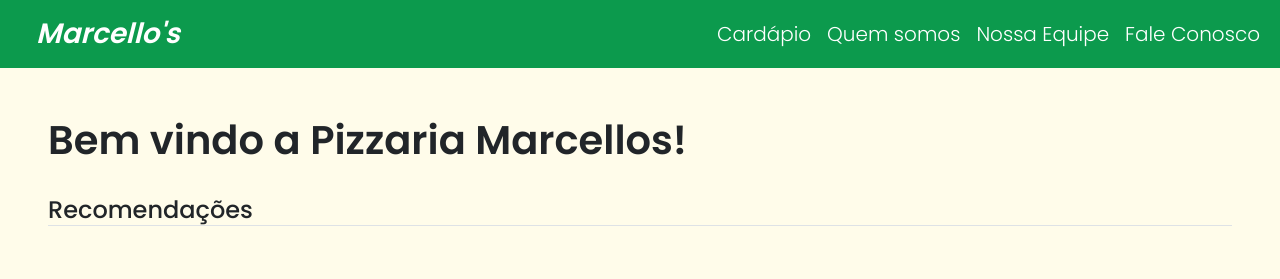
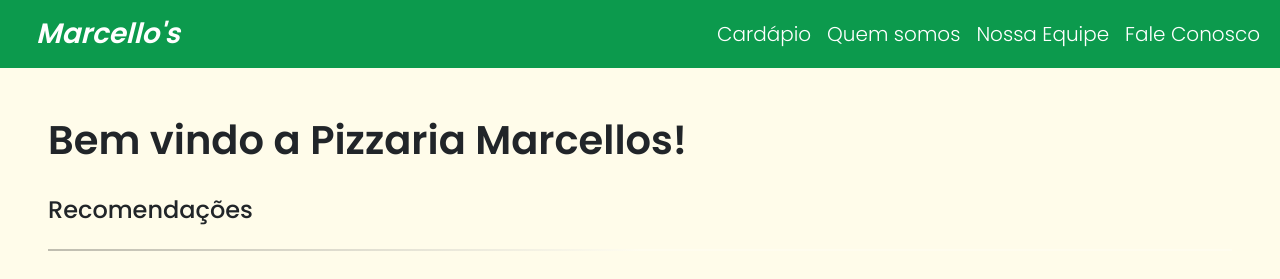
Before and after one commit to GustavoDSCruz/MarcellosPizzaria, a PHP site: page / in a window 1280 px wide. Shown: the top 279 px of the page. Run offline with PHP 8.4, Linux system fonts and the light colour scheme.

Commit message:
add back-to-top section and horizontal rows

```diff
--- a/index.php
+++ b/index.php
@@ -11,20 +11,21 @@
     <link rel="stylesheet" href="css/swiper-bundle.min.css" />
     <link rel="stylesheet" href="css/slider.css" />
 
-    <!--Bootstrap-->
+    <!-- Bootstrap -->
     <link href="https://cdn.jsdelivr.net/npm/bootstrap@5.2.2/dist/css/bootstrap.min.css" rel="stylesheet" integrity="sha384-Zenh87qX5JnK2Jl0vWa8Ck2rdkQ2Bzep5IDxbcnCeuOxjzrPF/et3URy9Bv1WTRi" crossorigin="anonymous">
-    <link rel="stylesheet" href="./css/global.css">
     <script src="https://cdn.jsdelivr.net/npm/bootstrap@5.2.2/dist/js/bootstrap.bundle.min.js" integrity="sha384-OERcA2EqjJCMA+/3y+gxIOqMEjwtxJY7qPCqsdltbNJuaOe923+mo//f6V8Qbsw3" crossorigin="anonymous"></script>
 
-     <!--Poppins-->
+    <!-- CSS -->
+    <link rel="stylesheet" href="./css/global.css">
+    <link rel="stylesheet" href="./css/back-to-top.css">
+
+     <!-- Font Poppins -->
      <link rel="preconnect" href="https://fonts.googleapis.com">
      <link rel="preconnect" href="https://fonts.gstatic.com" crossorigin>
      <link href="https://fonts.googleapis.com/css2?family=Poppins&display=swap" rel="stylesheet">
-
-
   </head>
   <body>
-    <nav class="navbar navbar-expand-lg bg-green-marcellos">
+    <nav class="navbar navbar-expand-lg bg-green-marcellos" id="navbar">
       <div class="container-fluid">
         <a class="navbar-brand ps-4 fs-3 fw-bold text-white fst-italic" href="index.html">Marcello's <!--<img src="assets/marcellos.png" class="marcellos-img img-fluid align-self-center h-50">--></a>
 
@@ -50,25 +51,27 @@
             </li>
 
           </ul>
-          <!--Busca-->
-          <!--<form class="d-flex" role="search">
+          <!-- Search -->
+          <!-- <form class="d-flex" role="search">
             <input class="form-control me-2" type="search" placeholder="Pesquisar">
             <button class="btn-pesquisar btn btn-dark" type="submit">
               <img src="assets/search.png">
             </button>
-          </form>-->
+          </form> -->
 
       </div>
-      </nav>
+    </nav>
 
     <main class="p-5 d-flex flex-column">
       <h2 class="fs-1 fw-bolder">
           Bem vindo a Pizzaria Marcellos!
       </h2><br>
 
-      <h4 class="border-bottom">Recomendações</h4>
-      <div></div>
-      <!--Home Introduction-->
+      <h4>Recomendações</h4>
+
+      <hr>
+
+      <!-- Home Introduction -->
       <section class="py-5 d-inline-flex align-self-center" id="main-promotion">
         <div class="d-inline-flex justify-content-center ">
           <img src="assets/banner-home.jpg" class="banner-home img-fluid rounded">
@@ -85,11 +88,13 @@
           </div>
         </div>
       </section>
-      <!--End of Home Introduction-->
+      <!-- End of Home Introduction -->
 
-      <h2 class="fs-2 fw-semibold border-bottom">Promoções da semana</h2>
+      <h2 class="fs-2 fw-semibold">Promoções da semana</h2>
 
-      <!--Slider-->
+      <hr>
+
+      <!-- Slider -->
        <section class="cards-slider">
         <div class="container swiper">
 
@@ -196,7 +201,14 @@
           <div class="swiper-pagination"></div>
         </div>
       </section>
-      <!--End of Slider-->
+      <!-- End of Slider -->
+
+      <!-- Back to top button -->
+      <section class="d-none" id="back-to-top">
+        <a href="#navbar" class="back-to-top-button rounded-circle bg-success d-flex justify-content-center align-items-center">
+          <img src="./assets/arrow-top-icon.png" alt="">
+        </a>
+      </section>
 
     </main>
 
@@ -209,7 +221,7 @@
         <div class="container p-3 pb-0">
           <!-- Section: Links -->
           <section class="">
-            <!--Grid row-->
+            <!-- Grid row -->
             <div class="row">
               <!-- Grid column -->
               <div class="col-md-1 col-lg-5 col-xl-3 mx-auto mt-3">
@@ -237,7 +249,7 @@
                 <a class="px-2" target="_blank" href="https://instagram.com"><img class="img-fluid" src="assets/footer/instagram.png"></a>
                 <a class="px-2" target="_blank" href="https://twitter.com"><img class="img-fluid" src="assets/footer/twitter.png"></a>
             </div>
-            <!--Grid row-->
+            <!-- Grid row -->
           </section>
           <!-- Section: Links -->
 
@@ -274,11 +286,15 @@
         </div>
         <!-- Grid container -->
       </footer>
-      <!--End ofFooter-->
+      <!-- End of Footer -->
 
+    <!-- JS  -->
 
-      <!--Slider Scripts-->
+    <!-- Slider Scripts -->
     <script src="js/swiper-bundle.min.js"></script>
     <script src="js/script.js"></script>
+
+    <!-- Script to show back to top button -->
+    <script src="./js/scroll.js"></script>
   </body>
 </html>
```
